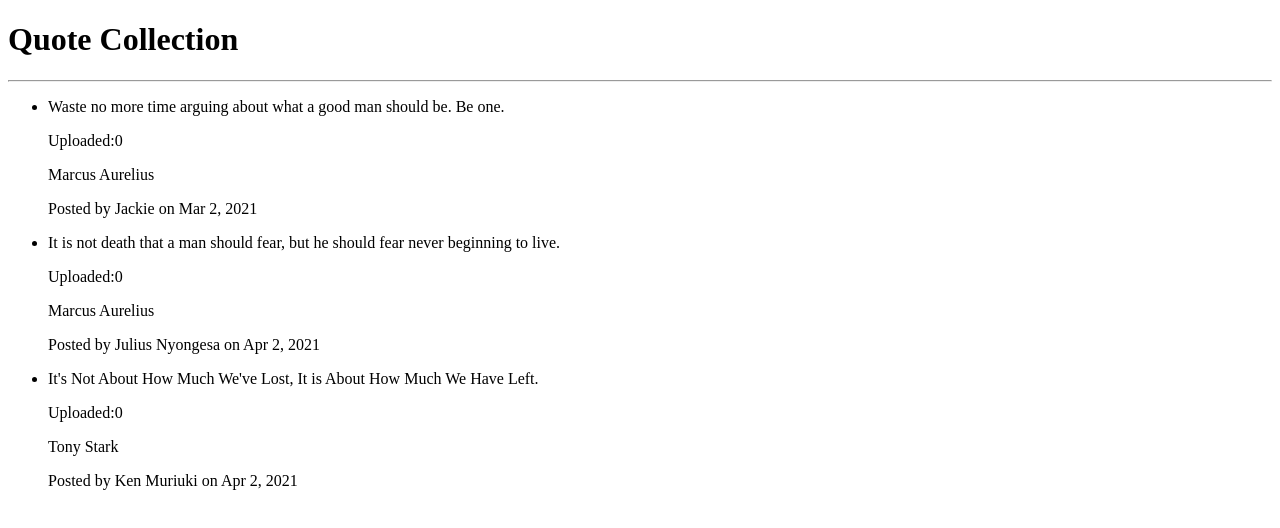
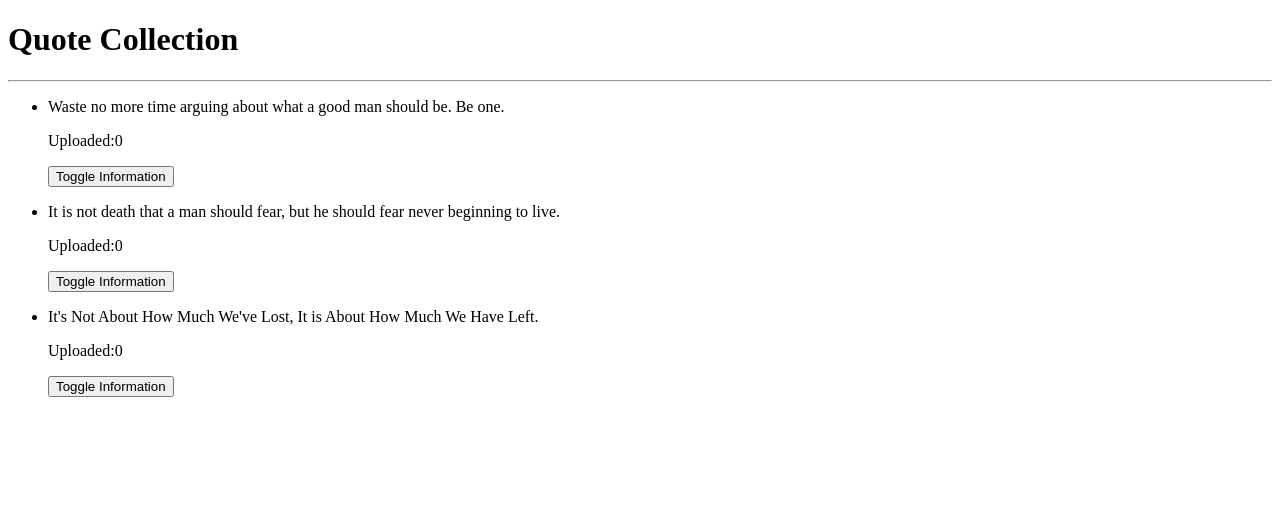
Before and after one commit to GLouisG/thequote, an Angular app in the folder thequote/: page / in a window 1280 px wide. Shown: the top 528 px of the page. Built offline with nearby package versions, Linux system fonts and the light colour scheme.

Commit message:
add button for toggle

```diff
--- a/thequote/src/app/quote.ts
+++ b/thequote/src/app/quote.ts
@@ -1,5 +1,6 @@
 export class Quote {
+  showInfo! : boolean;
   constructor(public id: number,public name: string,public author:string,public poster:string,public uploadDate: Date,public score: number){
-
+  this.showInfo = false;
   }
 }
--- a/thequote/src/app/quote/quote.component.html
+++ b/thequote/src/app/quote/quote.component.html
@@ -5,7 +5,11 @@
       <li *ngFor='let quote of quotes'>
         <p>{{quote.name}}</p>
         <p>Uploaded:{{quote.score}}</p>
-        <app-quote-info  [quote]='quote'></app-quote-info><!-- binding the property from quote to quote info -->
+        <button (click)='toggleInfo(i)'>Toggle Information</button>
+        <div *ngIf='quote.showInfo'>
+          <app-quote-info  [quote]='quote'></app-quote-info><!-- binding the property from quote to quote info -->
+        </div>
+
       </li>
   </ul>
 </div>
--- a/thequote/src/app/quote/quote.component.ts
+++ b/thequote/src/app/quote/quote.component.ts
@@ -13,6 +13,9 @@ export class QuoteComponent implements OnInit {
     new Quote(3, "It's Not About How Much We've Lost, It is About How Much We Have Left.", 'Tony Stark', 'Ken Muriuki', new Date(2021,3,2), 0),
 
   ];
+  toggleInfo(index:number){
+    this.quotes[index].showInfo = !this.quotes[index].showInfo;
+  }
   constructor() { }
 
   ngOnInit(): void {
```
